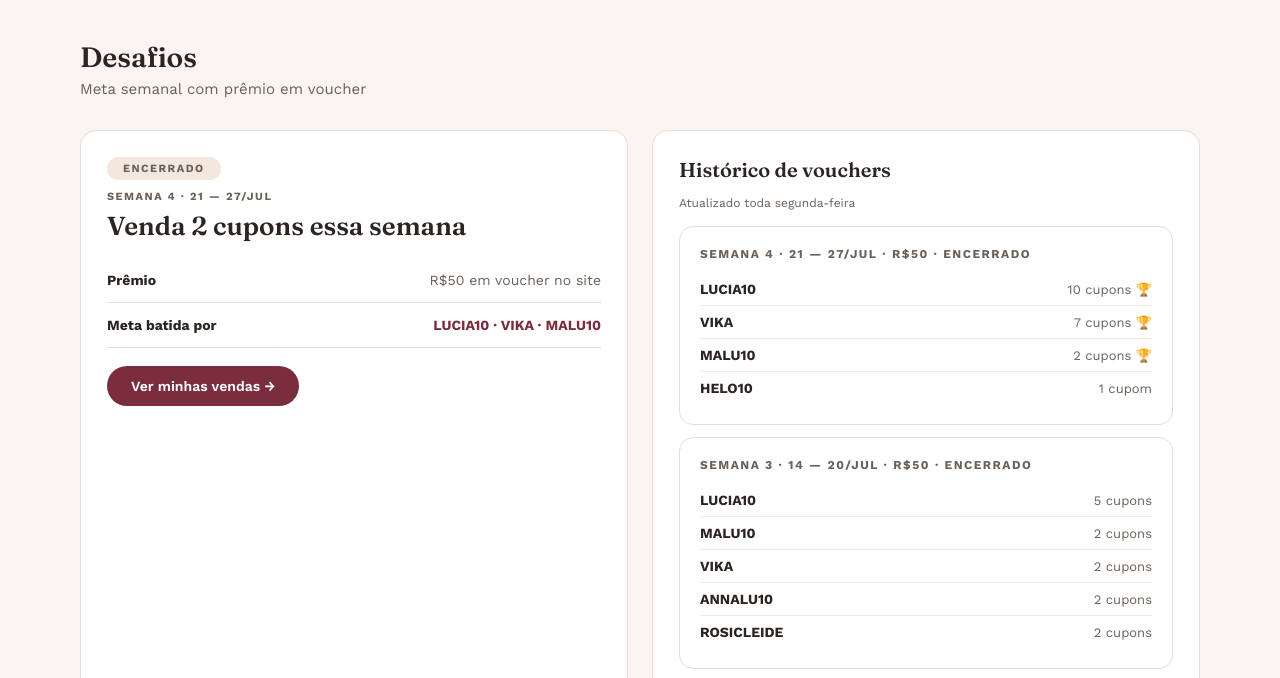
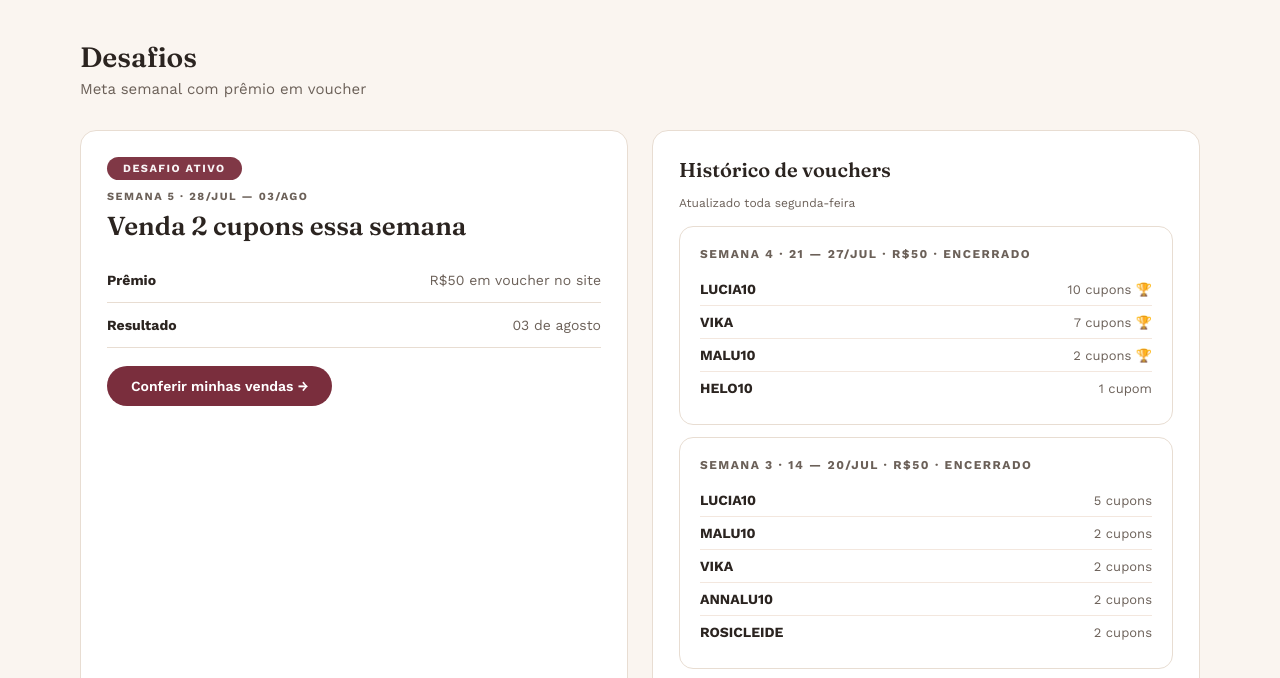
Before and after one commit to Vick-one/Representantes, a plain HTML site: page index.html in a window 1280 px wide. Both pictures are taken after a click on the element "Desafios". Shown: the part 73-751 px from the top of the page. Drawn offline with nearby package versions, Linux system fonts and the light colour scheme.

Commit message:
Atualiza portal - Desafio 5 ativo

```diff
--- a/index.html
+++ b/index.html
@@ -290,7 +290,7 @@ body{font-family:"Work Sans",sans-serif;background:var(--s);color:var(--ink)}
 <div id="d-hero" class="d-hero">
 <div class="d-hero-inner">
 <div>
-<div class="d-hero-badge">Semana 4 encerrada · Resultado disponível</div>
+<div class="d-hero-badge">Desafio ativo · Semana 5</div>
 <div class="d-hero-title">Oi, Representante<br>Le Moritz!</div>
 <div class="d-hero-sub">Tudo que você precisa para vender com confiança está aqui. Cupom, mensagens prontas, guia de produtos e muito mais.</div>
 <button class="d-hero-btn" onclick="dShow('desafios')">Ver o desafio da semana →</button>
@@ -382,12 +382,12 @@ body{font-family:"Work Sans",sans-serif;background:var(--s);color:var(--ink)}
 <div class="d-sec-title">Desafios</div><div class="d-sec-sub">Meta semanal com prêmio em voucher</div>
 <div class="d-grid2">
 <div class="d-card">
-<div style="display:inline-block;background:var(--sd);color:var(--is);font-size:11px;font-weight:700;padding:5px 16px;border-radius:999px;letter-spacing:1.5px;text-transform:uppercase;margin-bottom:10px">Encerrado</div>
-<div style="font-size:11px;font-weight:700;letter-spacing:1.5px;text-transform:uppercase;color:var(--is);margin-bottom:8px">Semana 4 · 21 — 27/jul</div>
+<div class="badge-ativo">Desafio ativo</div>
+<div style="font-size:11px;font-weight:700;letter-spacing:1.5px;text-transform:uppercase;color:var(--is);margin-bottom:8px">Semana 5 · 28/jul — 03/ago</div>
 <div style="font-family:'Fraunces',serif;font-size:26px;font-weight:600;color:var(--ink);margin-bottom:16px;line-height:1.2">Venda 2 cupons essa semana</div>
 <div class="d-row"><div style="font-size:14px;font-weight:700">Prêmio</div><div style="font-size:14px;color:var(--is)">R$50 em voucher no site</div></div>
-<div class="d-row"><div style="font-size:14px;font-weight:700">Meta batida por</div><div style="font-size:14px;color:var(--w);font-weight:700">LUCIA10 · VIKA · MALU10</div></div>
-<div style="margin-top:18px"><a href="https://dashboard-influ-lemoritz.vercel.app/" target="_blank" class="d-btn">Ver minhas vendas →</a></div>
+<div class="d-row"><div style="font-size:14px;font-weight:700">Resultado</div><div style="font-size:14px;color:var(--is)">03 de agosto</div></div>
+<div style="margin-top:18px"><a href="https://dashboard-influ-lemoritz.vercel.app/" target="_blank" class="d-btn">Conferir minhas vendas →</a></div>
 </div>
 <div class="d-card">
 <h3>Histórico de vouchers</h3>
@@ -403,7 +403,7 @@ body{font-family:"Work Sans",sans-serif;background:var(--s);color:var(--ink)}
 <div class="d-wcard"><h4>Semana 2 · 07 — 13/jul · R$50 · ENCERRADO</h4>
 <div class="d-wrow"><span>CLAUDIA10</span><span>4 cupons</span></div><div class="d-wrow"><span>LUCIA10</span><span>2 cupons</span></div><div class="d-wrow"><span>VIKA</span><span>2 cupons</span></div><div class="d-wrow"><span>THAIS10</span><span>2 cupons</span></div><div class="d-wrow"><span>ANNALU10</span><span>2 cupons</span></div></div>
 <div class="d-row"><div style="font-size:14px;color:var(--ink)">Desafio da Copa · 29/jun — 06/jul</div><div style="font-size:13px;font-weight:700;color:var(--is)">R$50 · ENCERRADO</div></div>
-<div class="d-row"><div style="font-size:14px;color:var(--is)">Em breve · 28/jul — 03/ago</div><div style="color:var(--ln)">—</div></div>
+<div class="d-row"><div style="font-size:14px;color:var(--ink);font-weight:600">Semana 5 · 28/jul — 03/ago</div><div class="badge-ativo" style="font-size:10px;padding:3px 10px">Ativo</div></div>
 </div>
 </div>
 </div>
@@ -580,10 +580,10 @@ body{font-family:"Work Sans",sans-serif;background:var(--s);color:var(--ink)}
 <div class="m-page act" id="m-inicio">
 <div style="margin-bottom:16px;padding-bottom:16px;border-bottom:1px solid var(--ln)"><div style="font-family:'Fraunces',serif;font-size:24px;font-weight:600;color:var(--ink);margin-bottom:5px">Oi, Representante!</div><div class="m-body" style="margin-bottom:0">Tudo que você precisa para vender com confiança.</div></div>
 <div class="m-banner">
-<div class="m-badge">Desafio encerrado · Semana 4</div>
-<div class="m-banner-t">Resultado disponível!</div>
-<div class="m-banner-p">Confira quem bateu a meta e o histórico completo.</div>
-<button class="m-banner-btn" onclick="mShow('desafios',2)">Ver resultado →</button>
+<div class="m-badge">Desafio ativo agora</div>
+<div class="m-banner-t">Semana 5 · 28/jul — 03/ago</div>
+<div class="m-banner-p">Venda 2 cupons e ganhe R$50 em voucher no site.</div>
+<button class="m-banner-btn" onclick="mShow('desafios',2)">Ver o desafio →</button>
 </div>
 <div class="m-lbl" style="margin-bottom:12px">Por que ser Representante?</div>
 <div class="m-be"><div class="m-bei">💰</div><div><div class="m-bet">10% de comissão por venda</div><div class="m-bep">Recebe dia 10 do mês seguinte</div></div></div>
@@ -633,14 +633,13 @@ body{font-family:"Work Sans",sans-serif;background:var(--s);color:var(--ink)}
 <!-- M: DESAFIOS -->
 <div class="m-page" id="m-desafios">
 <div class="m-hl"><div class="m-hlt">Desafios</div></div>
-<div style="font-size:10px;font-weight:800;color:var(--is);letter-spacing:2px;text-transform:uppercase;margin-bottom:12px">Desafio encerrado</div>
-<div style="border:1.5px solid var(--ln);padding:20px;margin-bottom:12px;border-radius:12px;background:var(--wh)">
-<div style="display:inline-block;background:var(--sd);color:var(--is);font-size:10px;font-weight:700;padding:3px 12px;border-radius:999px;letter-spacing:1px;text-transform:uppercase;margin-bottom:8px">ENCERRADO</div>
-<div style="font-size:11px;font-weight:700;letter-spacing:1.5px;text-transform:uppercase;color:var(--is);margin-bottom:6px">Semana 4 · 21 — 27/jul</div>
+<div style="font-size:10px;font-weight:800;color:var(--w);letter-spacing:2px;text-transform:uppercase;margin-bottom:12px">Desafio ativo</div>
+<div style="border:1.5px solid var(--ink);padding:20px;margin-bottom:12px;border-radius:12px">
+<div class="badge-ativo" style="font-size:10px;padding:4px 12px;margin-bottom:8px">Semana 5 · 28/jul — 03/ago</div>
 <div style="font-family:'Fraunces',serif;font-size:20px;font-weight:600;color:var(--ink);margin-bottom:14px;line-height:1.2">Venda 2 cupons essa semana</div>
 <div class="m-fr" style="border-top:1px solid var(--ln)"><div class="m-frl">Prêmio</div><div class="m-frv">R$50 em voucher no site</div></div>
-<div class="m-fr"><div class="m-frl">Meta batida por</div><div style="font-size:13px;font-weight:700;color:var(--w)">LUCIA10 · VIKA · MALU10</div></div>
-<a href="https://dashboard-influ-lemoritz.vercel.app/" target="_blank" class="m-btn" style="margin-top:14px">Ver minhas vendas →</a>
+<div class="m-fr"><div class="m-frl">Resultado</div><div class="m-frv">03 de agosto</div></div>
+<a href="https://dashboard-influ-lemoritz.vercel.app/" target="_blank" class="m-btn" style="margin-top:14px">Conferir minhas vendas →</a>
 </div>
 <hr class="m-hr">
 <div style="font-family:'Fraunces',serif;font-size:22px;font-weight:600;color:var(--ink);margin-bottom:4px">Histórico de vouchers</div>
@@ -654,7 +653,7 @@ body{font-family:"Work Sans",sans-serif;background:var(--s);color:var(--ink)}
 <div class="m-wcard"><h4>Semana 3 · 14 — 20/jul · R$50 · ENCERRADO</h4><div class="m-wrow"><span>LUCIA10</span><span>5 cupons</span></div><div class="m-wrow"><span>MALU10</span><span>2 cupons</span></div><div class="m-wrow"><span>VIKA</span><span>2 cupons</span></div><div class="m-wrow"><span>ANNALU10</span><span>2 cupons</span></div><div class="m-wrow"><span>ROSICLEIDE</span><span>2 cupons</span></div></div>
 <div class="m-wcard"><h4>Semana 2 · 07 — 13/jul · R$50 · ENCERRADO</h4><div class="m-wrow"><span>CLAUDIA10</span><span>4 cupons</span></div><div class="m-wrow"><span>LUCIA10</span><span>2 cupons</span></div><div class="m-wrow"><span>VIKA</span><span>2 cupons</span></div><div class="m-wrow"><span>THAIS10</span><span>2 cupons</span></div><div class="m-wrow"><span>ANNALU10</span><span>2 cupons</span></div></div>
 <div style="display:flex;justify-content:space-between;padding:12px 0;border-top:1px solid var(--ln);border-bottom:1px solid var(--ln)"><div style="font-size:13px;color:var(--ink)">Copa · 29/jun — 06/jul</div><div style="font-size:12px;font-weight:700;color:var(--is)">R$50 · ENCERRADO</div></div>
-<div style="display:flex;justify-content:space-between;padding:12px 0;border-bottom:1px solid var(--ln)"><div style="font-size:13px;color:var(--is)">Em breve · 28/jul — 03/ago</div><div style="color:var(--ln)">—</div></div>
+<div style="display:flex;justify-content:space-between;align-items:center;padding:12px 0;border-bottom:1px solid var(--ln)"><div style="font-size:13px;font-weight:700;color:var(--ink)">Semana 5 · 28/jul — 03/ago</div><div class="badge-ativo" style="font-size:9px;padding:3px 10px;animation:none">Ativo</div></div>
 </div>
 
 <!-- M: MENSAGENS -->
```
